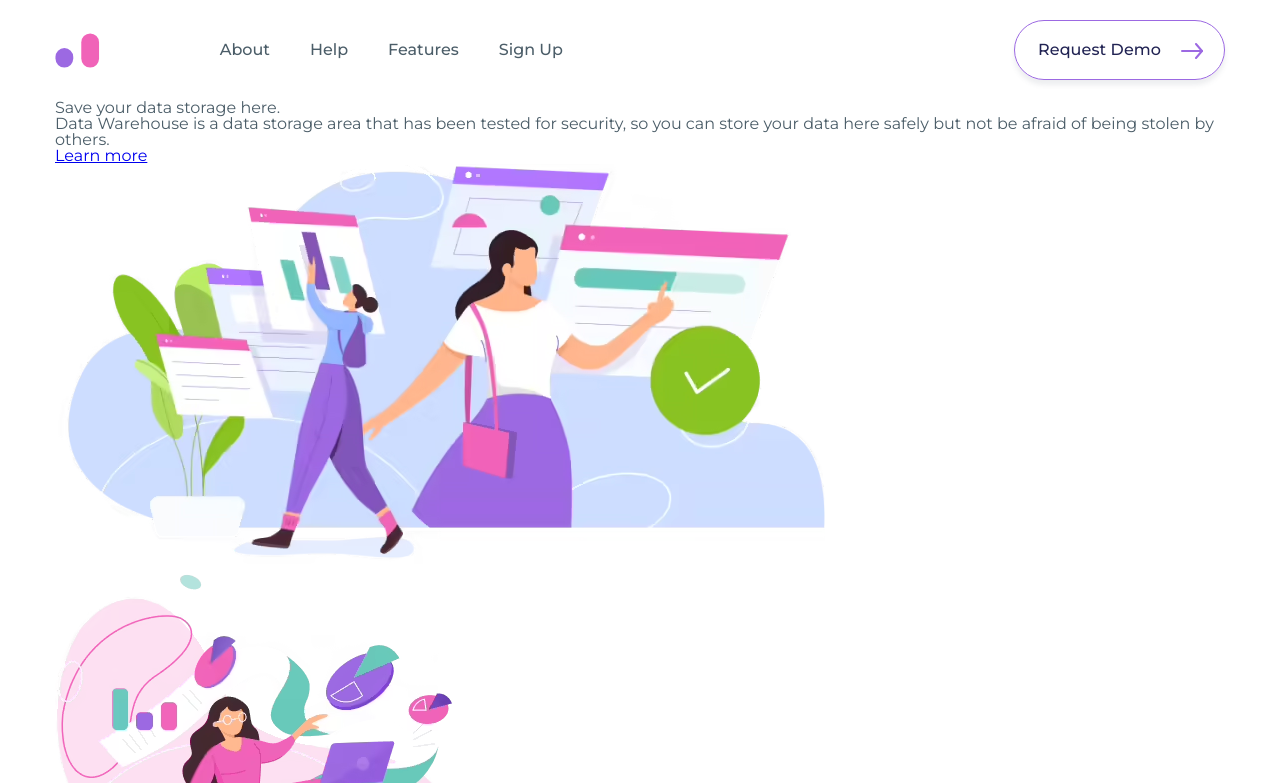
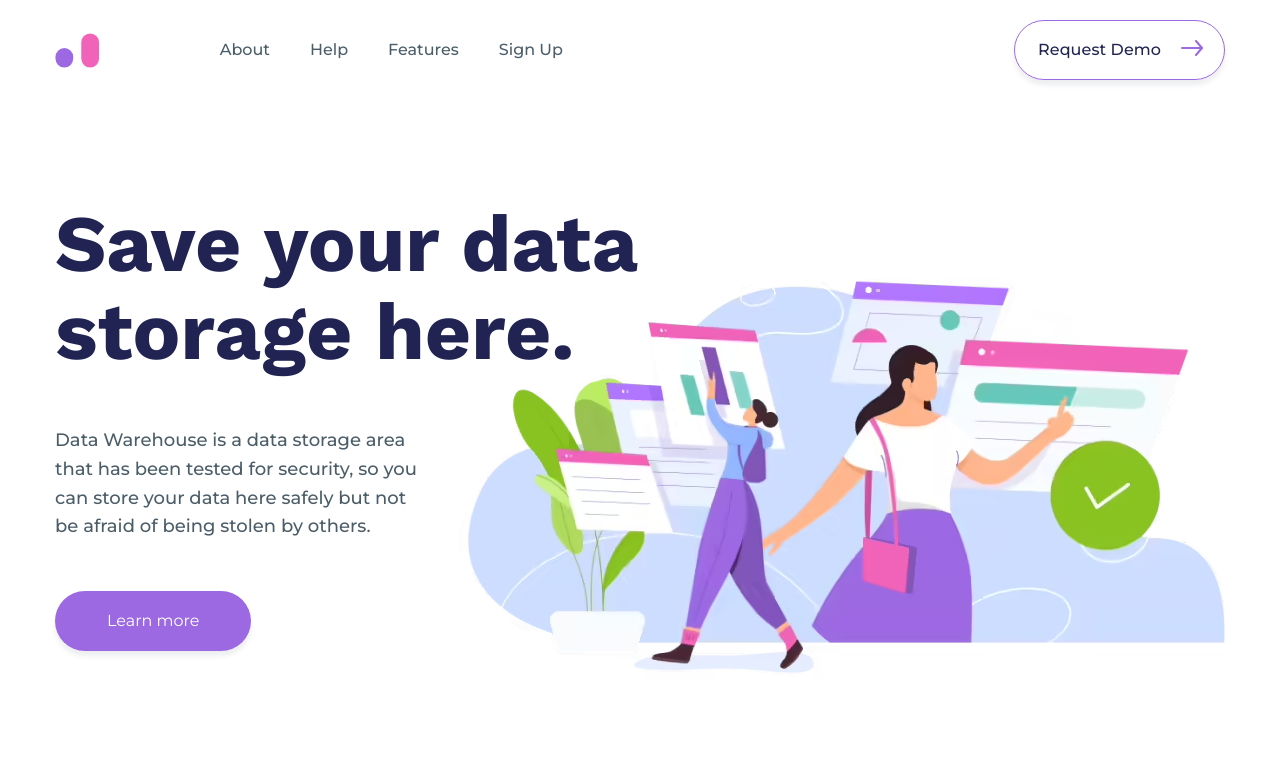
Before and after one commit to kazhemyaka/beetroot_firstproject, a website: page index.html in a window 1280 px wide. Shown: the top 783 px of the page. Drawn offline with nearby package versions, Linux system fonts and the light colour scheme.

Commit message:
Stylized hero

```diff
--- a/assets/styles/scss/_btn.scss
+++ b/assets/styles/scss/_btn.scss
@@ -1,5 +1,6 @@
 .btn {
   &--arrow {
+    display: inline-block;
     font-weight: 500;
     text-decoration: none;
     color: $violet-dark-color;
@@ -15,7 +16,7 @@
       content: url("../../images/arrow-purple.svg");
       display: inline-block;
       width: 20px;
-      height: 20px;
+      height: 25px;
       margin-left: 20px;
       vertical-align: middle;
     }
@@ -29,4 +30,19 @@
       }
     }
   }
+
+  &--regular {
+    display: inline-block;
+    text-decoration: none;
+    color: $white-color;
+    background-color: $violet-color;
+    padding: 22px 52px;
+    box-shadow: 0px 5px 5px 0px rgba(75, 93, 104, 0.1);
+    border-radius: 50px;
+    transition: all 0.3s ease-in-out;
+
+    &:hover {
+      background-color: $violet-middle-color;
+    }
+  }
 }
--- a/assets/styles/scss/_header.scss
+++ b/assets/styles/scss/_header.scss
@@ -29,5 +29,10 @@
     color: $grey-color;
     font-weight: 500;
     line-height: $line-height;
+    transition: color 0.2s ease-in-out;
+
+    &:hover {
+      color: $violet-middle-color;
+    }
   }
 }
--- /dev/null
+++ b/assets/styles/scss/_hero.scss
@@ -0,0 +1,40 @@
+.hero {
+  &__container {
+    display: flex;
+    justify-content: space-between;
+    margin: 100px auto;
+    position: relative;
+  }
+
+  &__img {
+    width: 100%;
+    height: 100%;
+    max-width: 770px;
+    max-height: 407px;
+    position: absolute;
+    bottom: 0;
+    right: 35px;
+    object-fit: scale-down;
+  }
+
+  &__text-container {
+    flex: 0 0 60%;
+    z-index: 1;
+  }
+
+  &__heading {
+    margin-bottom: 50px;
+  }
+
+  &__paragraph {
+    margin-bottom: 50px;
+    width: 370px;
+    font-size: remify(18px);
+    font-weight: 500;
+    line-height: $line-height;
+  }
+
+  &__btn {
+    margin-bottom: 35px;
+  }
+}
--- a/assets/styles/scss/_variables.scss
+++ b/assets/styles/scss/_variables.scss
@@ -4,5 +4,7 @@ $violet-color: #9c69e2;
 $violet-middle-color: #8a40ee;
 $pink-color: #f063b8;
 $pink-middle-color: #eb4bab;
+$white-color: #fff;
 
 $line-height: 160%;
+$line-height-small: 110%;
--- a/assets/styles/scss/style.scss
+++ b/assets/styles/scss/style.scss
@@ -16,9 +16,19 @@ body {
 }
 
 .container {
-  max-width: 1170px;
+  max-width: 1240px;
+  padding: 0 35px;
   margin: 0 auto;
+}
+
+h1 {
+  font-family: "Work Sans", sans-serif;
+  font-size: remify(80px);
+  font-weight: 700;
+  color: $violet-dark-color;
+  line-height: $line-height-small;
 }
 
 @import "btn";
 @import "header";
+@import "hero";
--- a/index.html
+++ b/index.html
@@ -30,9 +30,7 @@
             </ul>
           </nav>
         </div>
-        <a href="#" class="header__btn btn--arrow btn--arrow-fill"
-          >Request Demo</a
-        >
+        <a href="#" class="header__btn btn--arrow">Request Demo</a>
       </div>
     </header>
     <main class="main">
@@ -45,7 +43,7 @@
               security, so you can store your data here safely but not be afraid
               of being stolen by others.
             </p>
-            <a href="#" class="hero__btn">Learn more</a>
+            <a href="#" class="hero__btn btn--regular">Learn more</a>
           </div>
           <img
             src="assets/images/first-screen-img.avif"
```
Also changed, not shown: assets/styles/css/style.css.
